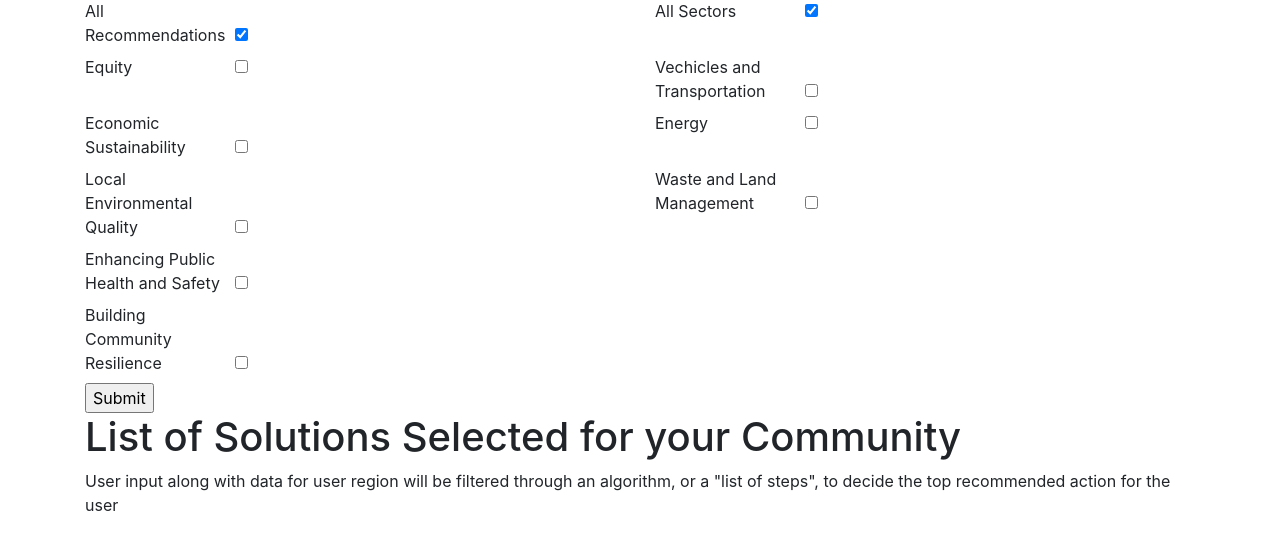
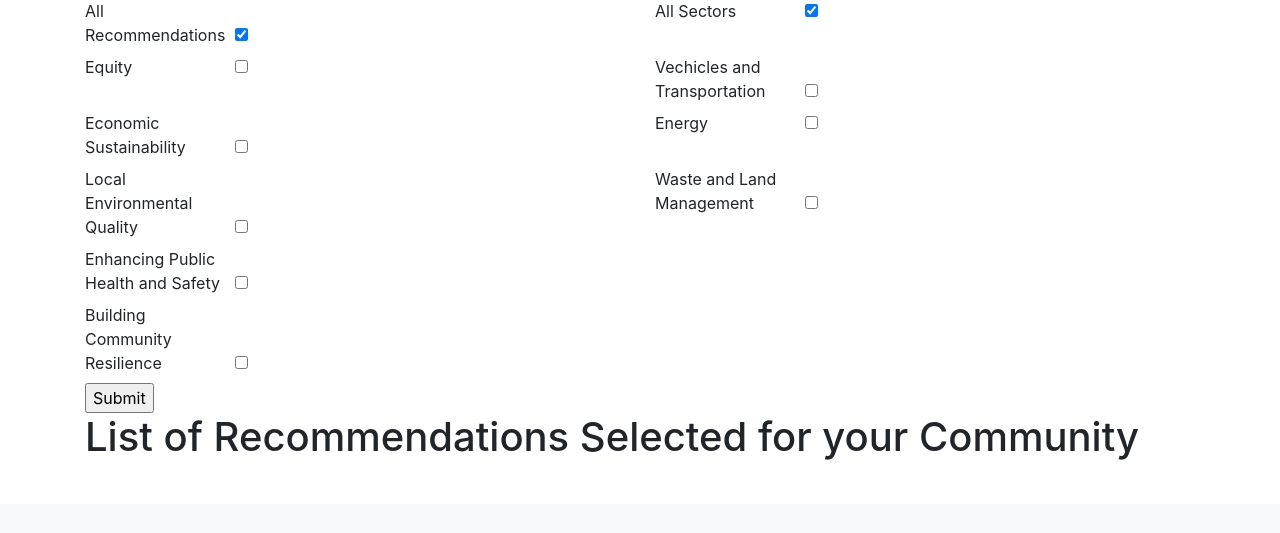
Before and after one commit to gillianyost/TinyFeetServer, a Flask app: page /recommendations in a window 1280 px wide. Shown: the part 296-829 px from the top of the page. After the commit the page ends 756 px from the top, so only its background shows below. Run offline with Flask 2, Linux system fonts and the light colour scheme; parts of the project's set-up code (start-up, migrations or seed data) failed here and were passed over; some libraries are stand-ins or nearby versions.

Commit message:
Did what Eric asked

```diff
--- a/server/survey/views.py
+++ b/server/survey/views.py
@@ -1,9 +1,9 @@
 from flask import Blueprint,render_template,redirect,url_for,request, jsonify, flash
 from server import db
 from sqlalchemy import distinct, inspect
-import collections
 
-from server.models import Cement_and_manufacturing, Electricity, Natural_gas, Otis_transportation, Waste, Aviation, Zip_pop, Zip_data, Solutions, Solutions_vech_tran, Solutions_waste, Solutions_vech_tran_energy, Solutions_energy, Solutions_energy_waste, Solutions_waste_vech_tran
+
+from server.models import Cement_and_manufacturing, Electricity, Natural_gas, Otis_transportation, Waste, Aviation, Zip_pop, Zip_data, Solutions
 from server.survey.forms import RecForm
 from server.emissions.views import object_as_dict, coalesce
 import collections
@@ -16,17 +16,12 @@ survey_blueprint = Blueprint('survey', __name__, template_folder='../templates')
 @survey_blueprint.route('/recommendations', methods=['GET', 'POST'])
 def recommendations():
     form = RecForm()
-    columnNames = []
     tableData = []
+    columnNames = ["ID", "Sector", "HIP", "Recommendation", "GHG Reduction Potential"]
     if request.method == 'POST':
-
         if form.allSol.data & form.allSec.data:
             query = Solutions.query.all()
-            #columnNames = Solutions.__tablename__.columns.keys()
-            for row in query:
-                d = object_as_dict(row)
-                tableData.append(d.values())
-
+            # query = session.query.with_entities(Solutions.recommendations_id, Solutions.section, Solutions.subsection, Solutions.solution_description, Solutions.ghg_reduction_potential).all()
         elif form.allSol.data == False:
             if form.allSec.data == True:
                 query = Solutions.query.filter((Solutions.equity & form.equity.data) | \
@@ -34,71 +29,63 @@ def recommendations():
                 (Solutions.local_environmental_quality & form.envQuality.data) | \
                 (Solutions.enhances_public_safety & form.healthSafety.data) | \
                 (Solutions.builds_resilience & form.resilience.data))
-                #columnNames = Solutions.__tablename__.columns.keys()
-                for row in query:
-                    d = object_as_dict(row)
-                    tableData.append(d.values())
             elif form.allSec.data == False:
                 if form.transportation.data == True:
                     if form.energy.data == False:
                         if form.waste.data == False:
-                            query = Solutions_vech_tran.query.filter((Solutions_vech_tran.equity & form.equity.data) | \
-                            (Solutions_vech_tran.economic_sustainability & form.econSus.data) | \
-                            (Solutions_vech_tran.local_environmental_quality & form.envQuality.data) | \
-                            (Solutions_vech_tran.enhances_public_safety & form.healthSafety.data) | \
-                            (Solutions_vech_tran.builds_resilience & form.resilience.data))
+                            query = Solutions.query.filter(((Solutions.equity & form.equity.data) | \
+                            (Solutions.economic_sustainability & form.econSus.data) | \
+                            (Solutions.local_environmental_quality & form.envQuality.data) | \
+                            (Solutions.enhances_public_safety & form.healthSafety.data) | \
+                            (Solutions.builds_resilience & form.resilience.data)) & (Solutions.vech_tran))
                 if form.transportation.data == True:
                     if form.energy.data == True:
                         if form.waste.data == False:
-                            query = Solutions_vech_tran_energy.query.filter((Solutions_vech_tran_energy.equity & form.equity.data) | \
-                            (Solutions_vech_tran_energy.economic_sustainability & form.econSus.data) | \
-                            (Solutions_vech_tran_energy.local_environmental_quality & form.envQuality.data) | \
-                            (Solutions_vech_tran_energy.enhances_public_safety & form.healthSafety.data) | \
-                            (Solutions_vech_tran_energy.builds_resilience & form.resilience.data))
+                            query = Solutions.query.filter(((Solutions.equity & form.equity.data) | \
+                            (Solutions.economic_sustainability & form.econSus.data) | \
+                            (Solutions.local_environmental_quality & form.envQuality.data) | \
+                            (Solutions.enhances_public_safety & form.healthSafety.data) | \
+                            (Solutions.builds_resilience & form.resilience.data)) & ((Solutions.vech_tran) | (Solutions.energy)))
                 if form.transportation.data == True:
                     if form.energy.data == False:
                         if form.waste.data == True:
-                            query = Solutions_waste_vech_tran.query.filter((Solutions_waste_vech_tran.equity & form.equity.data) | \
-                            (Solutions_waste_vech_tran.economic_sustainability & form.econSus.data) | \
-                            (Solutions_waste_vech_tran.local_environmental_quality & form.envQuality.data) | \
-                            (Solutions_waste_vech_tran.enhances_public_safety & form.healthSafety.data) | \
-                            (Solutions_waste_vech_tran.builds_resilience & form.resilience.data))
+                            query = Solutions.query.filter(((Solutions.equity & form.equity.data) | \
+                            (Solutions.economic_sustainability & form.econSus.data) | \
+                            (Solutions.local_environmental_quality & form.envQuality.data) | \
+                            (Solutions.enhances_public_safety & form.healthSafety.data) | \
+                            (Solutions.builds_resilience & form.resilience.data)) & ((Solutions.vech_tran) | (Solutions.waste)))
                 if form.transportation.data == False:
                     if form.energy.data == True:
                         if form.waste.data == False:
-                            query = Solutions_energy.query.filter((Solutions_energy.equity & form.equity.data) | \
-                            (Solutions_energy.economic_sustainability & form.econSus.data) | \
-                            (Solutions_energy.local_environmental_quality & form.envQuality.data) | \
-                            (Solutions_energy.enhances_public_safety & form.healthSafety.data) | \
-                            (Solutions_energy.builds_resilience & form.resilience.data))
+                            query = Solutions.query.filter(((Solutions.equity & form.equity.data) | \
+                            (Solutions.economic_sustainability & form.econSus.data) | \
+                            (Solutions.local_environmental_quality & form.envQuality.data) | \
+                            (Solutions.enhances_public_safety & form.healthSafety.data) | \
+                            (Solutions.builds_resilience & form.resilience.data)) & (Solutions.energy))
                 if form.transportation.data == False:
                     if form.energy.data == True:
                         if form.waste.data == True:
-                            query = Solutions_energy_waste.query.filter((Solutions_energy_waste.equity & form.equity.data) | \
-                            (Solutions_energy_waste.economic_sustainability & form.econSus.data) | \
-                            (Solutions_energy_waste.local_environmental_quality & form.envQuality.data) | \
-                            (Solutions_energy_waste.enhances_public_safety & form.healthSafety.data) | \
-                            (Solutions_energy_waste.builds_resilience & form.resilience.data))
+                            query = Solutions.query.filter(((Solutions.equity & form.equity.data) | \
+                            (Solutions.economic_sustainability & form.econSus.data) | \
+                            (Solutions.local_environmental_quality & form.envQuality.data) | \
+                            (Solutions.enhances_public_safety & form.healthSafety.data) | \
+                            (Solutions.builds_resilience & form.resilience.data)) & ((Solutions.energy) | (Solutions.waste)))
                 if form.transportation.data == False:
                     if form.energy.data == False:
                         if form.waste.data == True:
-                            query = Solutions_waste.query.filter((Solutions_waste.equity & form.equity.data) | \
-                            (Solutions_waste.economic_sustainability & form.econSus.data) | \
-                            (Solutions_waste.local_environmental_quality & form.envQuality.data) | \
-                            (Solutions_waste.enhances_public_safety & form.healthSafety.data) | \
-                            (Solutions_waste.builds_resilience & form.resilience.data))
-                #columnNames = Solutions.__tablename__.columns.keys()
-                for row in query:
-                    d = object_as_dict(row)
-                    tableData.append(d.values())
-        elif form.allSec.data == False:
+                            query = Solutions.query.filter(((Solutions.equity & form.equity.data) | \
+                            (Solutions.economic_sustainability & form.econSus.data) | \
+                            (Solutions.local_environmental_quality & form.envQuality.data) | \
+                            (Solutions.enhances_public_safety & form.healthSafety.data) | \
+                            (Solutions.builds_resilience & form.resilience.data)) & (Solutions.waste))
+        else:
             if form.allSol.data == True:
                 query = Solutions.query.filter((Solutions.vech_tran & form.transportation.data) | \
                 (Solutions.energy & form.energy.data) | \
                 (Solutions.waste & form.waste.data))
-                #columnNames = Solutions.__tablename__.columns.keys()
-                for row in query:
-                    d = object_as_dict(row)
-                    tableData.append(d.values())
+        # columnNames = Solutions.__tablename__.columns.keys()
+        for row in query:
+            d = object_as_dict(row)
+            tableData.append(d.values())
 
     return render_template('/mainPages/recommendations.html', form=form, columnNames=columnNames, tableData=tableData)
--- a/server/templates/mainPages/recommendations.html
+++ b/server/templates/mainPages/recommendations.html
@@ -44,13 +44,13 @@
     <div class="col-sm-5 col-md-6">{{ form.submit }}</div>
   </div>
   </form>
-  <h1>List of Solutions Selected for your Community</h1>
+  <h1>List of Recommendations Selected for your Community</h1>
   <!--TODO Display Recommendations Based on Filters and Emissions/Metrics Data-->
-  <p>User input along with data for user region will be filtered through an algorithm,
-    or a "list of steps", to decide the top recommended action for the user</p>
+  <!--<p>User input along with data for user region will be filtered through an algorithm,
+    or a "list of steps", to decide the top recommended action for the user</p>-->
 
   {% if tableData %}
-  <h3>Recommendations</h3>
+  <!--<h3>Recommendations</h3>-->
   <table class="styled-table">
       <tr>
         {% for column in columnNames %}
```
Also changed, not shown: server/models.py (+0 -98 lines).
